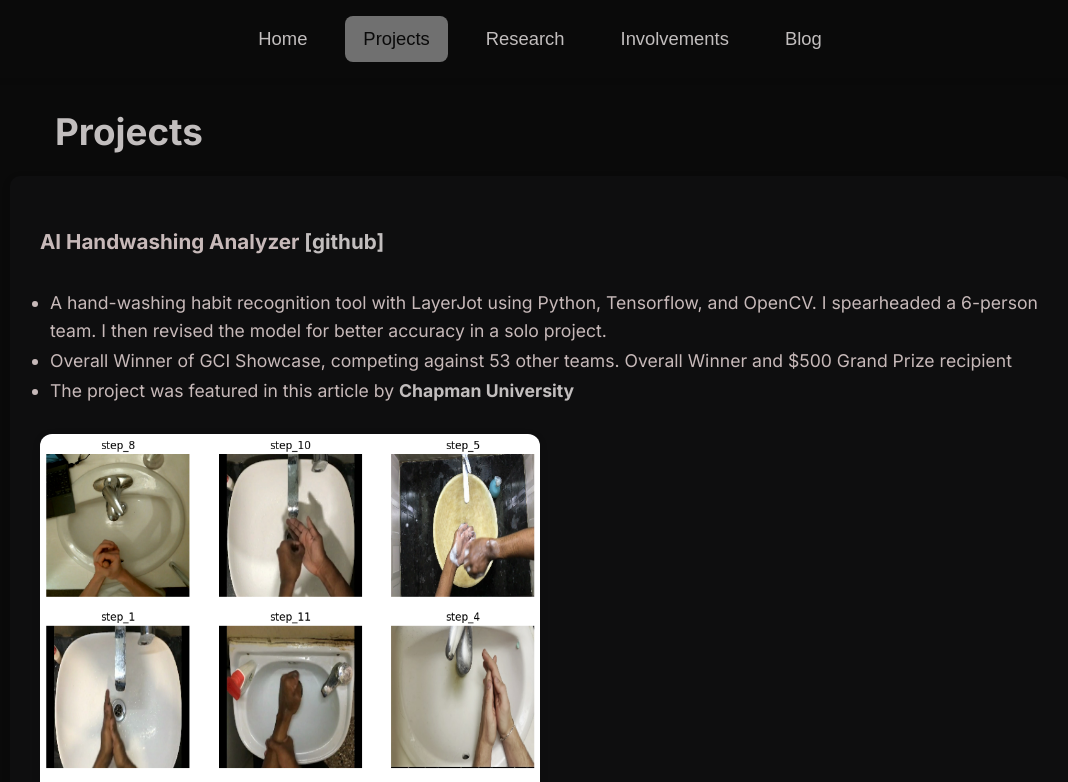
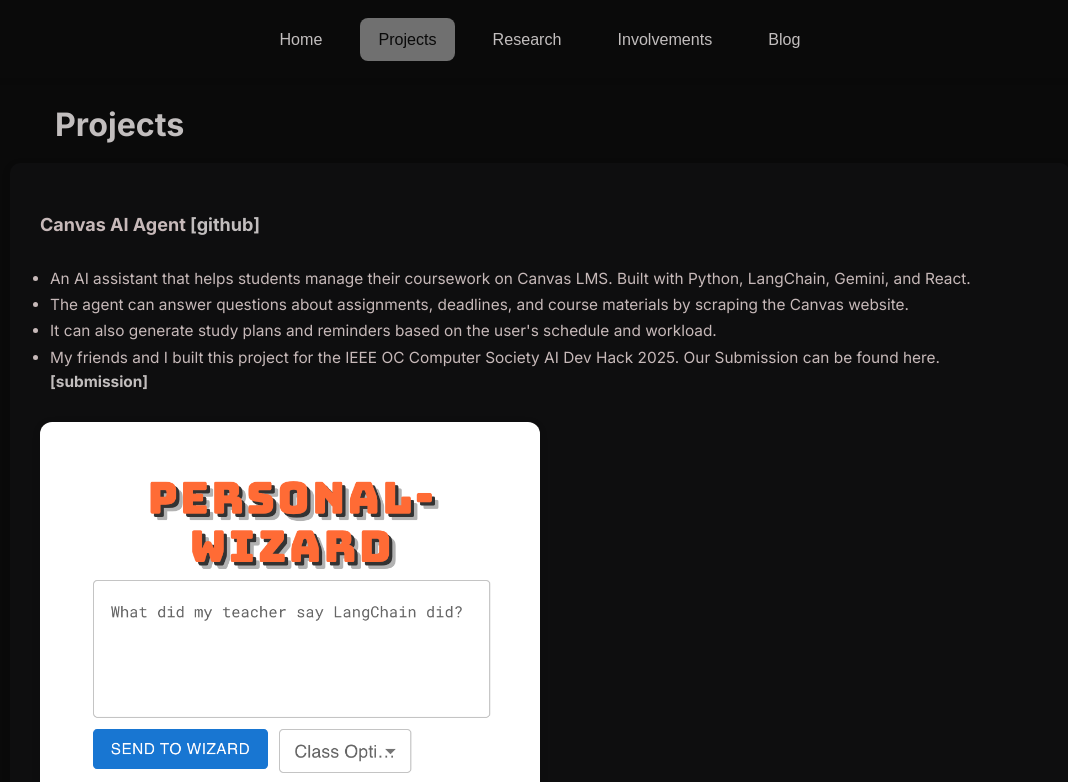
Before and after one commit to andrewbahsoun/web, an Angular app: page /projects in a window 1280 px wide. Shown: the top 782 px of the page, without its empty margins (100-1168 px from the left). Built offline with nearby package versions, Linux system fonts and the light colour scheme.

Commit message:
updates to resume and project. size changes

```diff
--- a/src/app/pages/projects/projects.component.html
+++ b/src/app/pages/projects/projects.component.html
@@ -1,4 +1,27 @@
 <h2 class="standalone-header">Projects</h2>
+
+<section id="Canvas AI Agent">
+  <div class="container">
+    <h3>Canvas AI Agent <a href="https://github.com/andrewbahsoun/canvas-agent" target="_blank" rel="noopener noreferrer"> [github]</a></h3>
+    <ul>
+      <li>
+        An AI assistant that helps students manage their coursework on Canvas LMS. Built with Python, LangChain, Gemini, and React.
+      </li>
+      <li>
+        The agent can answer questions about assignments, deadlines, and course materials by scraping the Canvas website.
+      </li>
+      <li>
+        It can also generate study plans and reminders based on the user's schedule and workload.
+      </li>
+      <li>
+        My friends and I built this project for the IEEE OC Computer Society AI Dev Hack 2025. Our Submission can be found here. <a href="https://devpost.com/software/canvasagent" target="_blank" rel="noopener noreferrer"> [submission]</a>
+      </li>
+    </ul>
+    <img src="assets/images/canvas_wizard.png" alt="canvasagent" class="project-photo">
+  </div>
+</section>
+
+
 <section id="hand-washing-project">
     <div class="container">
       <h3>AI Handwashing Analyzer <a href="https://github.com/andrewbahsoun/hand-washing-2" target="_blank" rel="noopener noreferrer"> [github]</a></h3>
--- a/src/styles.scss
+++ b/src/styles.scss
@@ -14,11 +14,11 @@
 }
 
 html {
-  font-size: 16px;
+  font-size: 14px;
 }
 
 body {
-  font-size: 1rem; // This makes body use the root font-size (html), so all rem units scale up
+  font-size: 0.8rem; // This makes body use the root font-size (html), so all rem units scale up
 }
 
 // Section container style
```
Also changed, not shown: src/assets/images/canvas_wizard.png (added), 1 other file (tests, documents, lock files or other folders).
